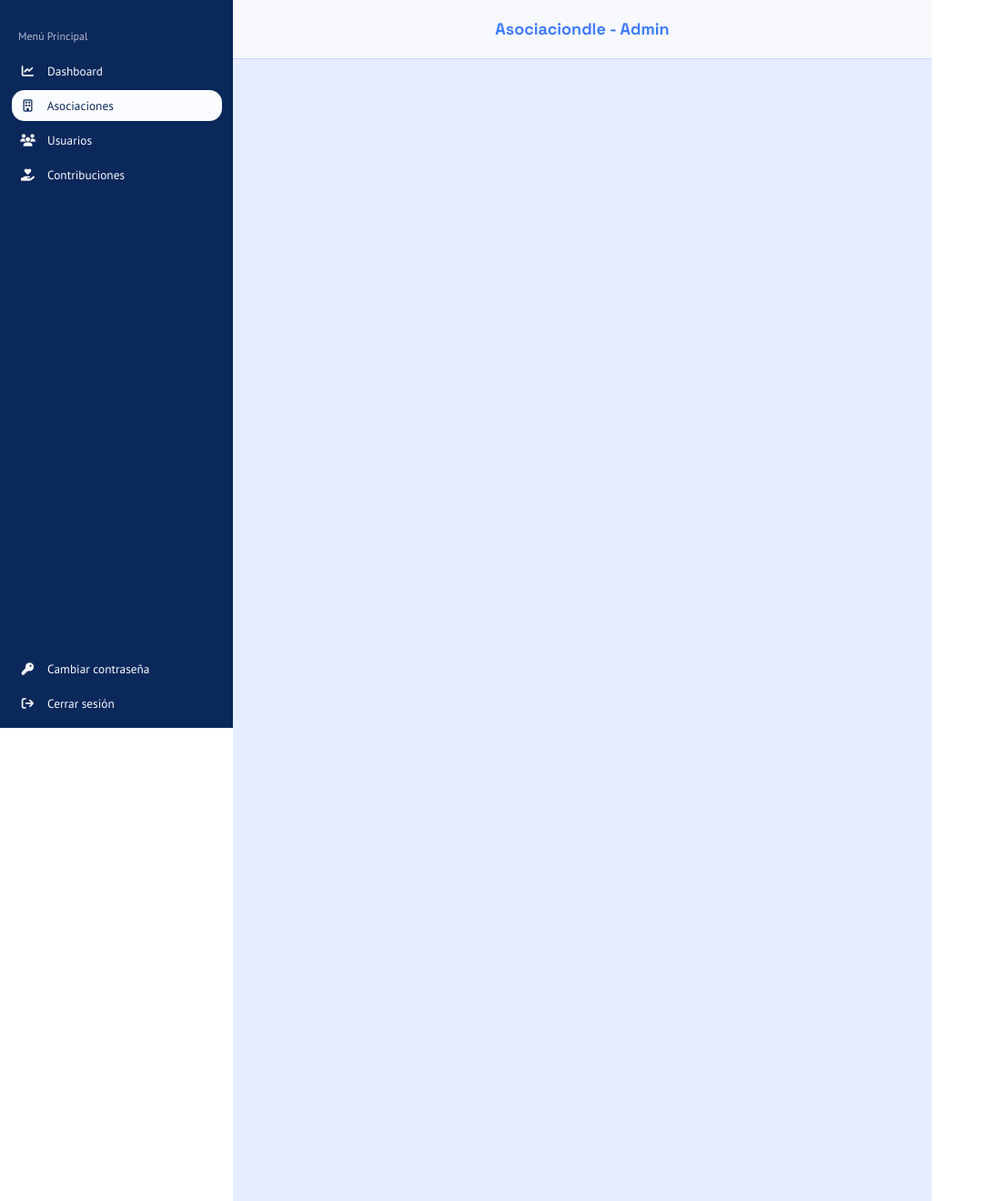
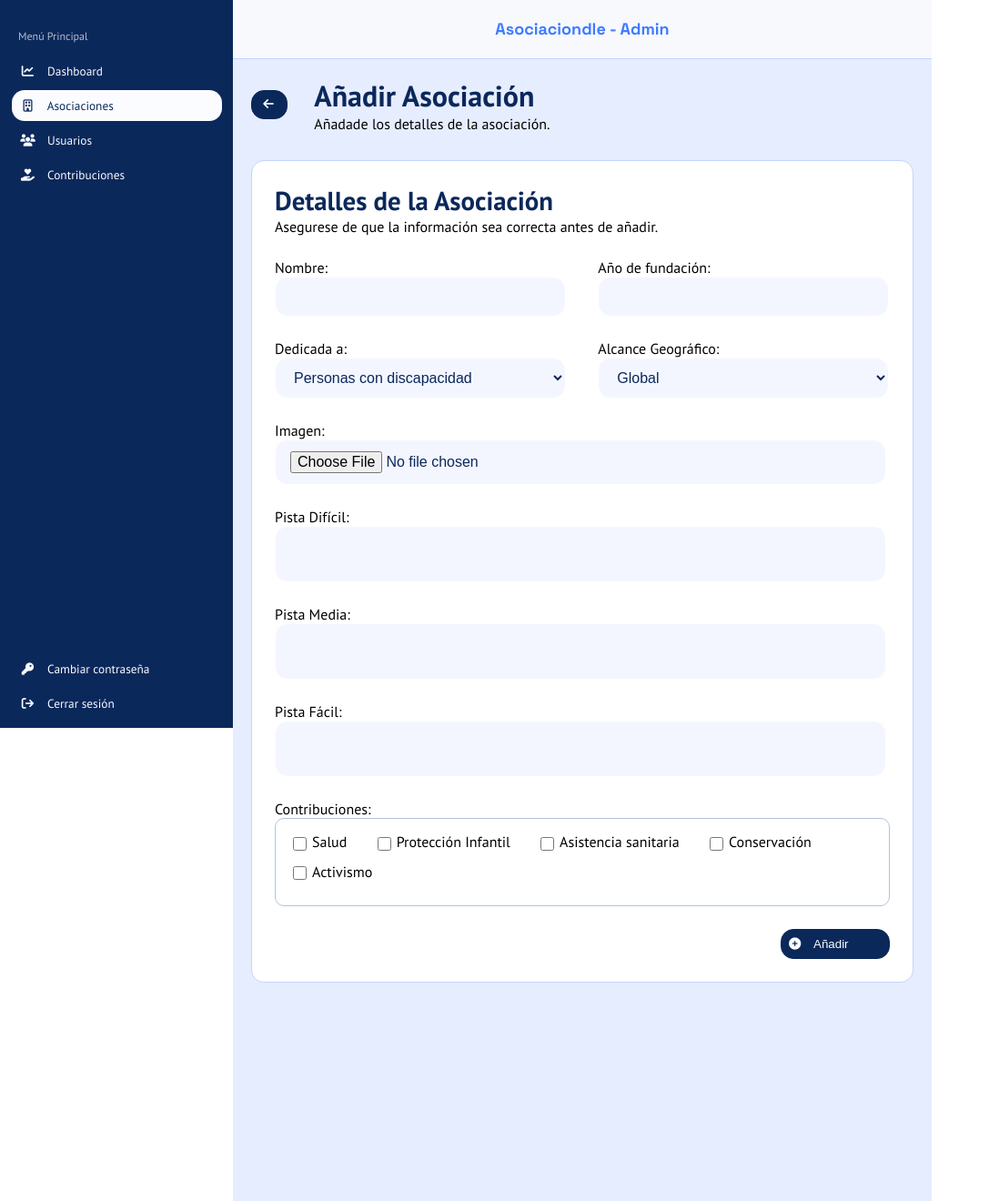
Before and after one commit to sergiodiazpereira/proyectoGrupo1, a PHP site: page /vistaAgregarAsociacion.html in a window 1280 px wide. Shown: the top 1320 px of the page at 91% size, without its empty margins (0-1087 px from the left). Run offline with PHP 8.4, Linux system fonts and the light colour scheme.

Commit message:
agregar asociacion

```diff
--- a/diseño/mockups/admin/santi/css/style.css
+++ b/diseño/mockups/admin/santi/css/style.css
@@ -42,7 +42,7 @@ nav {
   font-family: var(--fuente-titulo-nav);
 }
 
-nav{
+nav {
 
   h3 {
     display: inline-block;
@@ -110,8 +110,6 @@ main {
   margin-top: 64px;
 }
 
-
-
 /* Div informacion contribuciones + botones */
 #bloqueGestionContribuciones {
   font-family: var(--fuente-titulo-nav);
@@ -159,9 +157,9 @@ main {
 
 }
 
-/* Div lista de contribuciones */
+/* Div lista de contribuciones (676 + 25 + 25 + 1 + 1 = 728 ) */
 #bloqueListaContribucions {
-  width: 640px;
+  width: 676px;
   background: white;
   padding: 25px;
   border: 1px solid var(--azul-borde-header, #c2d4ff);
@@ -170,7 +168,7 @@ main {
   font-family: var(--fuente-titulo-nav);
 }
 
-#bloqueListaContribucions{
+#bloqueListaContribucions {
 
   h2 {
     font-size: 1.8rem;
@@ -205,7 +203,8 @@ main {
     outline: none;
     padding: 12px 16px;
     margin-right: 20px;
-    border: 1px solid #ffffff;;
+    border: 1px solid #ffffff;
+    ;
   }
 
   input:focus {
@@ -349,3 +348,254 @@ ul {
   }
 
 }
+
+/* Div informacion asociaciones */
+#bloqueGestionAsociaciones {
+  font-family: var(--fuente-titulo-nav);
+  border: var(--azul-marino);
+}
+
+#bloqueGestionAsociaciones {
+
+  #volver {
+    display: inline-block;
+    vertical-align: middle;
+  }
+
+  #volver {
+
+    button {
+      background-color: var(--azul-marino, #0b285b);
+      color: var(--blanco-texto-boton, #fafcff);
+      width: 40px;
+      padding: 8px;
+      text-align: left;
+      border: 1px solid var(--azul-marino);
+      border-radius: 14px;
+    }
+
+    button:hover {
+      cursor: hand;
+      background-color: var(--blanco-texto-boton, #fafcff);
+      color: var(--azul-marino, #0b285b);
+      border: 1px solid var(--azul-borde-header);
+    }
+
+    i {
+      width: 20px;
+      text-align: center;
+    }
+
+    a {
+      text-decoration: none;
+    }
+
+  }
+
+  #tituloSubtitulo {
+    margin-left: 25px;
+    display: inline-block;
+    vertical-align: middle;
+  }
+
+  #tituloSubtitulo {
+
+    h1 {
+      font-size: 2rem;
+      color: var(--azul-marino, #b2bcce);
+      margin: 0px;
+    }
+
+    p {
+      margin: 0px;
+    }
+
+  }
+
+}
+
+/* Div formulario asociaciones  (676 + 25 + 25 + 1 + 1 = 728 ) */
+#bloqueFormularioAsociaciones {
+  width: 676px;
+  background: white;
+  padding: 25px;
+  border: 1px solid var(--azul-borde-header, #c2d4ff);
+  border-radius: 14px;
+  margin-top: 30px;
+  font-family: var(--fuente-titulo-nav);
+}
+
+#bloqueFormularioAsociaciones {
+
+  #formulario-head {
+
+    h2 {
+      font-size: 1.8rem;
+      color: var(--azul-marino);
+      margin: 0;
+    }
+
+    p {
+      margin: 0;
+    }
+
+  }
+
+  #formulario-main {
+    margin-top: 25px;
+  }
+
+  #formulario-main {
+
+    input {
+      border: none;
+      border-radius: 14px;
+      background-color: #f4f6ff;
+      font-size: 1rem;
+      color: var(--azul-marino);
+      outline: none;
+      padding: 12px 16px;
+      border: 1px solid #ffffff;
+    }
+
+    input:focus {
+      border: 1px solid var(--azul-borde-header);
+    }
+
+    input[type="text"] {
+      width: 320px;
+    }
+
+    input[type="file"] {
+      width: 672px;
+    }
+
+    input[type="checkbox"] {
+      width: 100px;
+    }
+
+    textarea {
+      border: none;
+      border-radius: 14px;
+      background-color: #f4f6ff;
+      font-size: 1rem;
+      color: var(--azul-marino);
+      outline: none;
+      padding: 12px 16px;
+      border: 1px solid #ffffff;
+      resize: none;
+      display: inline-block;
+      width: 672px;
+    }
+
+    textarea:focus {
+      border: 1px solid var(--azul-borde-header);
+    }
+
+    select {
+      border: none;
+      border-radius: 14px;
+      background-color: #f4f6ff;
+      font-size: 1rem;
+      color: var(--azul-marino);
+      outline: none;
+      padding: 12px 16px;
+      margin-right: 20px;
+      border: 1px solid #ffffff;
+      width: 320px;
+    }
+
+    /* Cada fila ocupa el ancho completo */
+    .fila {
+      margin-bottom: 25px;
+    }
+
+    .fila {
+
+      /* Campos normales (input y select) */
+      .campo {
+        display: inline-block;
+        vertical-align: top;
+        width: 320px;
+      }
+
+      .campo:first-child {
+        margin-right: 31px;
+      }
+
+      /* Campos grandes (textarea, document) */
+      .campo-grande {
+        display: inline-block;
+        width: 676px;
+      }
+
+    }
+
+    /* Contribuciones (644 + 15 + 15 + 1 + 1 = 676)*/
+    #cuadroContribuciones {
+      display: inline-block;
+      width: 644px;
+      border: 1px solid #b4c2e0;
+      padding: 15px;
+      border-radius: 10px;
+    }
+
+    /* Cada etiqueta es un bloque pequeño */
+    .tag {
+      display: inline-block;
+      margin-right: 25px;
+      margin-bottom: 10px;
+      vertical-align: middle;
+    }
+
+    /* El checkbox debe ser pequeño */
+    .tag {
+
+      input[type="checkbox"] {
+        width: 15px;
+        /* o simplemente eliminar la regla */
+        height: 15px;
+        margin-right: 6px;
+        vertical-align: middle;
+        accent-color: var(--azul-borde-header);
+      }
+
+      span {
+        vertical-align: middle;
+      }
+
+    }
+
+  }
+
+  #formulario-footer {
+    margin-top: 25px;
+    text-align: right;
+  }
+
+  #formulario-footer {
+
+    button {
+      background-color: var(--azul-marino, #0b285b);
+      color: var(--blanco-texto-boton, #fafcff);
+      width: 120px;
+      padding: 8px;
+      text-align: left;
+      border: 1px solid var(--azul-marino);
+      border-radius: 14px;
+    }
+
+    button:hover {
+      cursor: hand;
+      background-color: var(--blanco-texto-boton, #fafcff);
+      color: var(--azul-marino, #0b285b);
+      border: 1px solid var(--azul-borde-header);
+    }
+
+    span {
+      padding-left: 10px;
+    }
+
+  }
+
+}
--- a/diseño/mockups/admin/santi/vistaAgregarAsociacion.html
+++ b/diseño/mockups/admin/santi/vistaAgregarAsociacion.html
@@ -70,7 +70,121 @@
         </ul>
     </nav>
     <main>
+        <!-- Gestión de Asociaciones -->
+        <div id="bloqueGestionAsociaciones">
+            <div id="volver">
+                <a href="">
+                    <button>
+                        <i class="fa-solid fa-arrow-left"></i>
+                    </button>
+                </a>
+            </div>
+            <div id="tituloSubtitulo">
+                <h1>Añadir Asociación</h1>
+                <p>Añadade los detalles de la asociación.</p>
+            </div>
+        </div>
 
+        <!-- Formulario Asociaciones-->
+        <div id="bloqueFormularioAsociaciones">
+            <div id="formulario-head">
+                <h2>Detalles de la Asociación</h2>
+                <p>Asegurese de que la información sea correcta antes de añadir.</p>
+            </div>
+            <div id="formulario-main">
+                <div id="formAsociacion">
+
+                    <!-- Nombre + Año -->
+                    <div class="fila">
+                        <div class="campo">
+                            <label>Nombre:</label><br>
+                            <input type="text">
+                        </div>
+
+                        <div class="campo">
+                            <label>Año de fundación:</label><br>
+                            <input type="text">
+                        </div>
+                    </div>
+
+                    <!-- Dedicada a + Alcance -->
+                    <div class="fila">
+                        <div class="campo">
+                            <label>Dedicada a:</label><br>
+                            <select name="categoria" id="categoriaDedicacion">
+                                <option value="1">Personas con discapacidad</option>
+                                <option value="2">Refugiados y migrantes</option>
+                                <option value="3">Estudiantes y jóvenes</option>
+                                <option value="4">Personas de bajos recursos</option>
+                            </select>
+                        </div>
+
+                        <div class="campo">
+                            <label>Alcance Geográfico:</label><br>
+                            <select name="alcanceGeografico" id="alcanceGeografico">
+                                <option value="1">Global</option>
+                                <option value="2">Continental</option>
+                                <option value="3">Nacional</option>
+                                <option value="4">Autonómico</option>
+                            </select>
+                        </div>
+                    </div>
+
+                    <!-- Imagen -->
+                    <div class="fila">
+                        <div class="campo-grande">
+                            <label>Imagen:</label><br>
+                            <input type="file">
+                        </div>
+                    </div>
+
+                    <!-- Pista difícil -->
+                    <div class="fila">
+                        <div class="campo-grande">
+                            <label>Pista Difícil:</label><br>
+                            <textarea></textarea>
+                        </div>
+                    </div>
+
+                    <!-- Pista media -->
+                    <div class="fila">
+                        <div class="campo-grande">
+                            <label>Pista Media:</label><br>
+                            <textarea></textarea>
+                        </div>
+                    </div>
+
+                    <!-- Pista fácil -->
+                    <div class="fila">
+                        <div class="campo-grande">
+                            <label>Pista Fácil:</label><br>
+                            <textarea></textarea>
+                        </div>
+                    </div>
+
+                    <!-- Contribuciones -->
+                    <div class="fila">
+                        <label>Contribuciones:</label><br>
+                        <div id="cuadroContribuciones">
+                            <div class="tag"><input type="checkbox" value="Salud">Salud</div>
+                            <div class="tag"><input type="checkbox" value="Protección Infantil">Protección Infantil</div>
+                            <div class="tag"><input type="checkbox" value="Asistencia Sanitaria">Asistencia sanitaria</div>
+                            <div class="tag"><input type="checkbox" value="Conservación">Conservación</div>
+                            <div class="tag"><input type="checkbox" value="Activismo">Activismo</div>
+                        </div>
+                    </div>
+
+                </div>
+            </div>
+            <div id="formulario-footer">
+                <a href="">
+                    <button>
+                        <i class="fa-solid fa-circle-plus"></i>
+                        <span>Añadir</span>
+                    </button>
+                </a>
+            </div>
+        </div>
     </main>
 </body>
 
```
